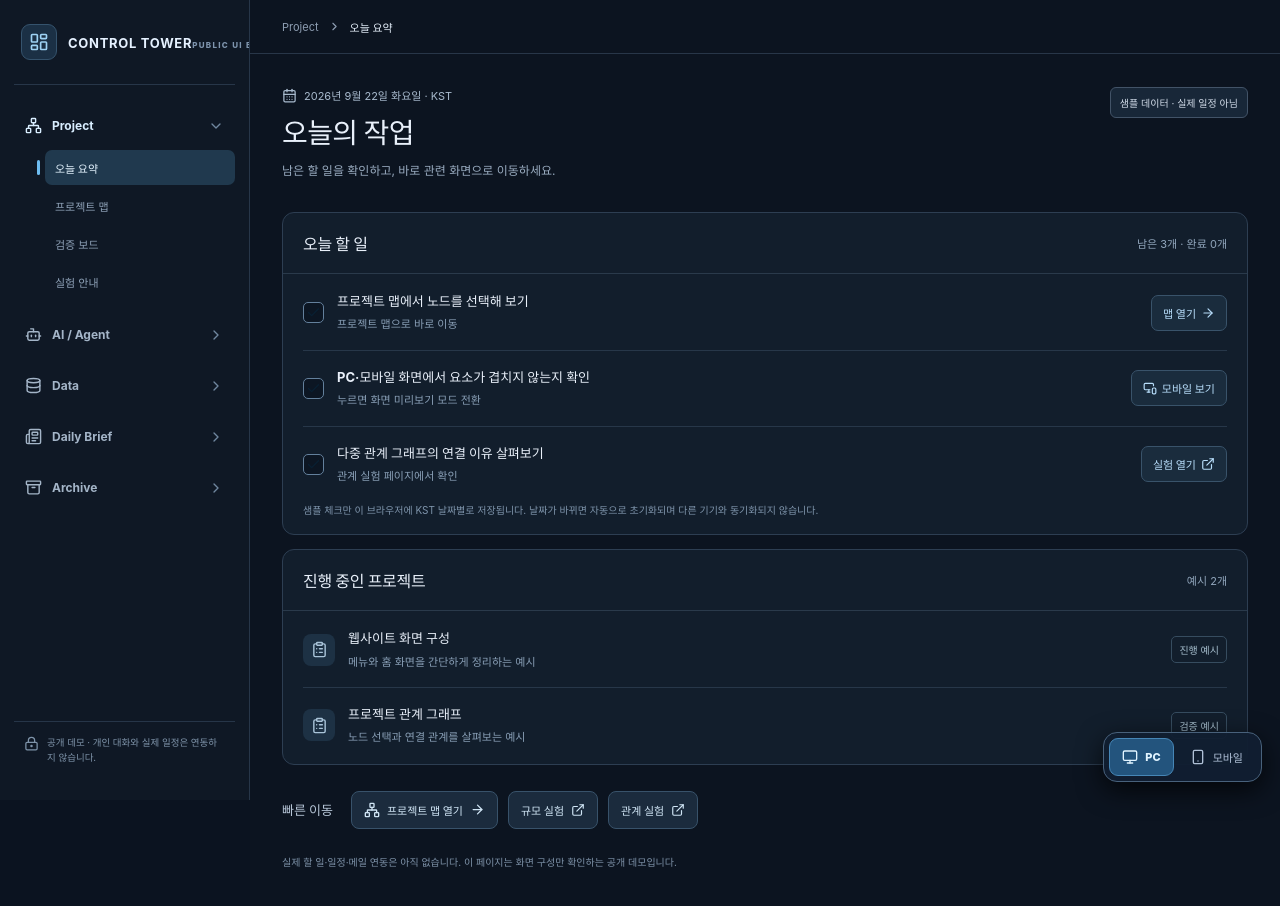
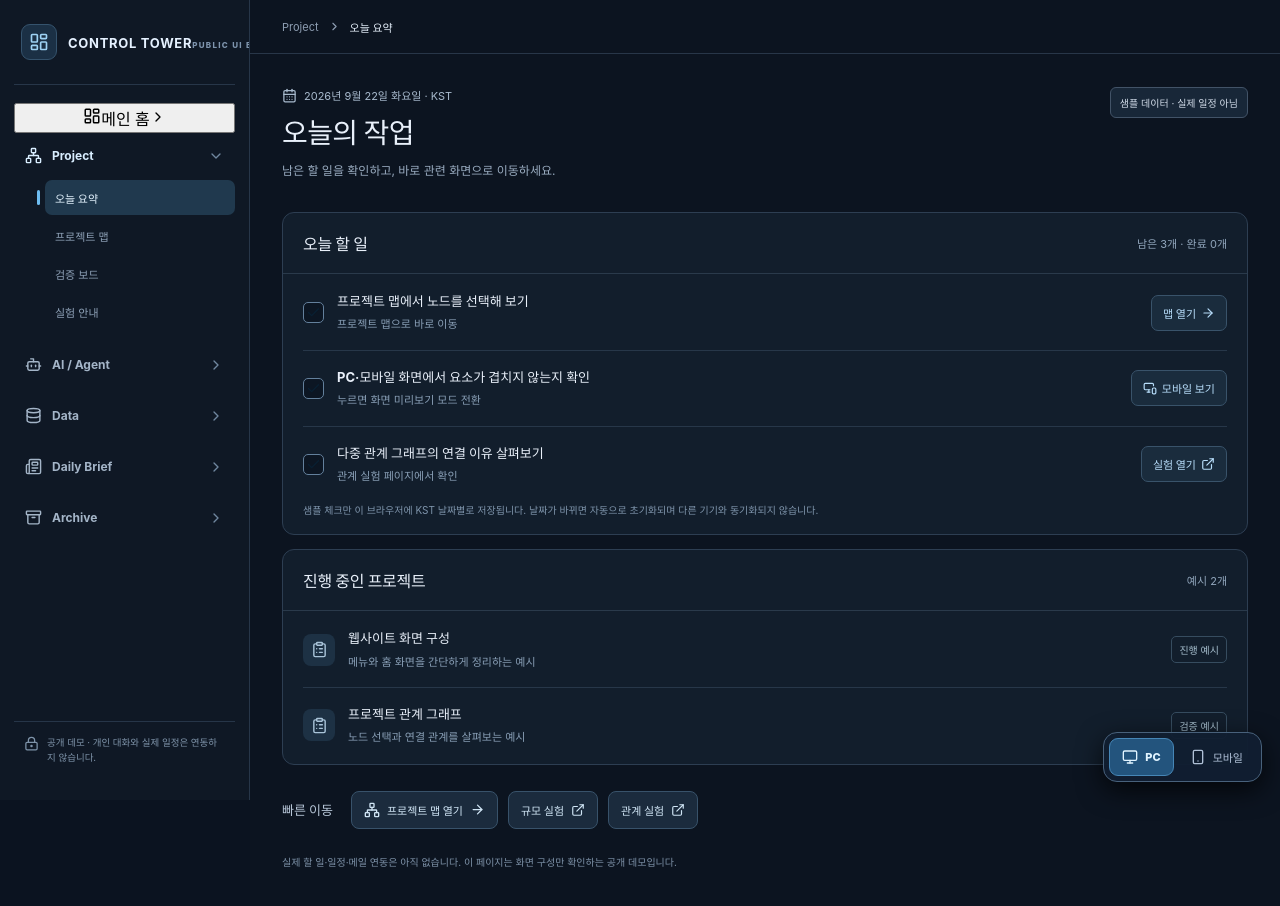
Before and after one commit to jayjayjayyoon/open-source-test, a React (Vite) app: page / in a window 1280 px wide. Shown: the top 906 px of the page. Built offline with nearby package versions, Linux system fonts and the light colour scheme.

Commit message:
Add a persistent main home button above sidebar sections

```diff
--- a/src/ControlTowerShell.jsx
+++ b/src/ControlTowerShell.jsx
@@ -23,6 +23,7 @@ export default function ControlTowerShell() {
   const sector = sectors.find((item) => item.id === activeSector);
   const page = sector.pages.find((item) => item.id === activePage) ?? sector.pages[0];
   const projectVisible = activeSector === 'project' && activePage !== 'home';
+  const isHome = activeSector === 'project' && activePage === 'home';
 
   function toggleSector(item) {
     setOpenSectors((current) => current.includes(item.id)
@@ -57,6 +58,11 @@ export default function ControlTowerShell() {
                   {mobileMenuOpen ? <X size={19} aria-hidden="true" /> : <Menu size={19} aria-hidden="true" />}
                 </button>
               </div>
+              <button type="button" className={`ct-home-return ${isHome ? 'is-active' : ''}`} onClick={() => goProject('home')} aria-label="메인 홈으로 이동">
+                <LayoutDashboard size={18} aria-hidden="true" />
+                <span>메인 홈</span>
+                <ChevronRight size={16} aria-hidden="true" />
+              </button>
               <nav id="ct-all-sectors" className={`ct-accordion ${mobileMenuOpen ? 'is-mobile-open' : ''}`} aria-label="Control Tower 분야 및 페이지">
                 {sectors.map((item) => {
                   const Icon = sectorIcons[item.id];
```
